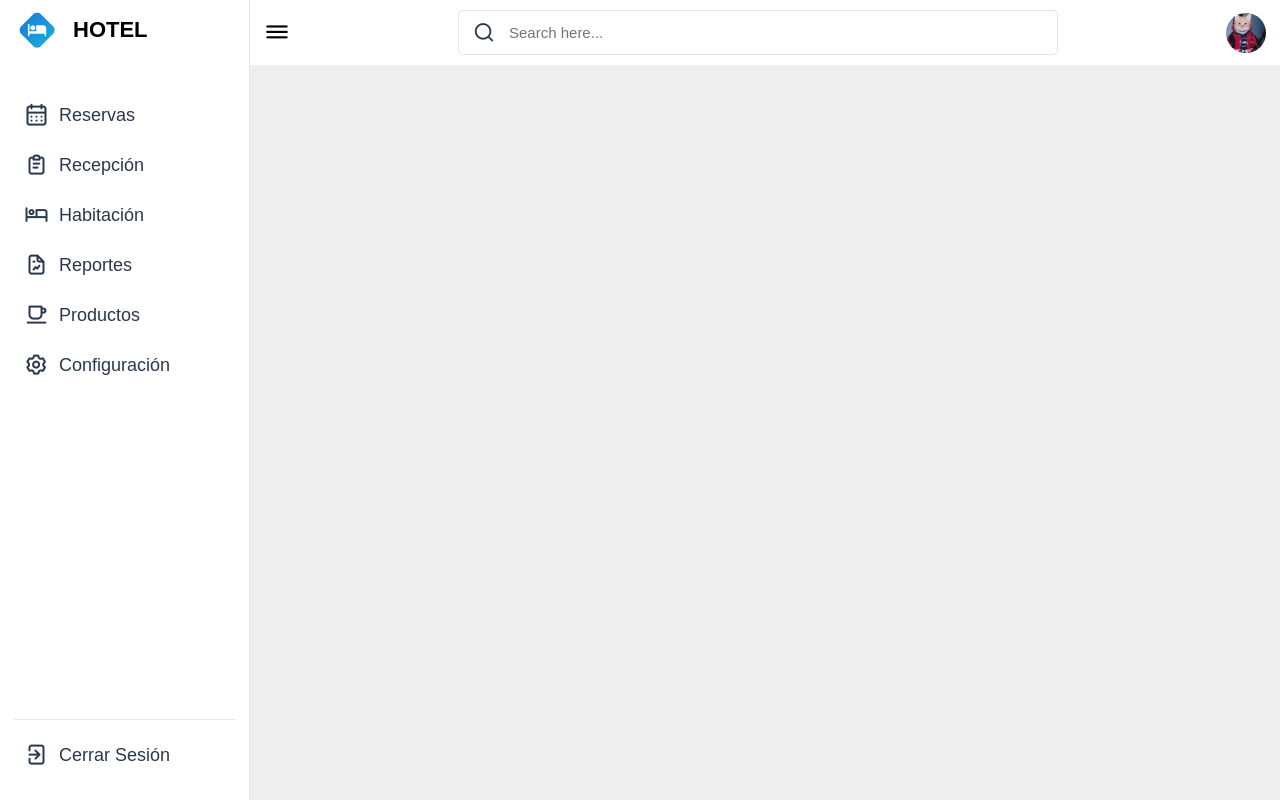
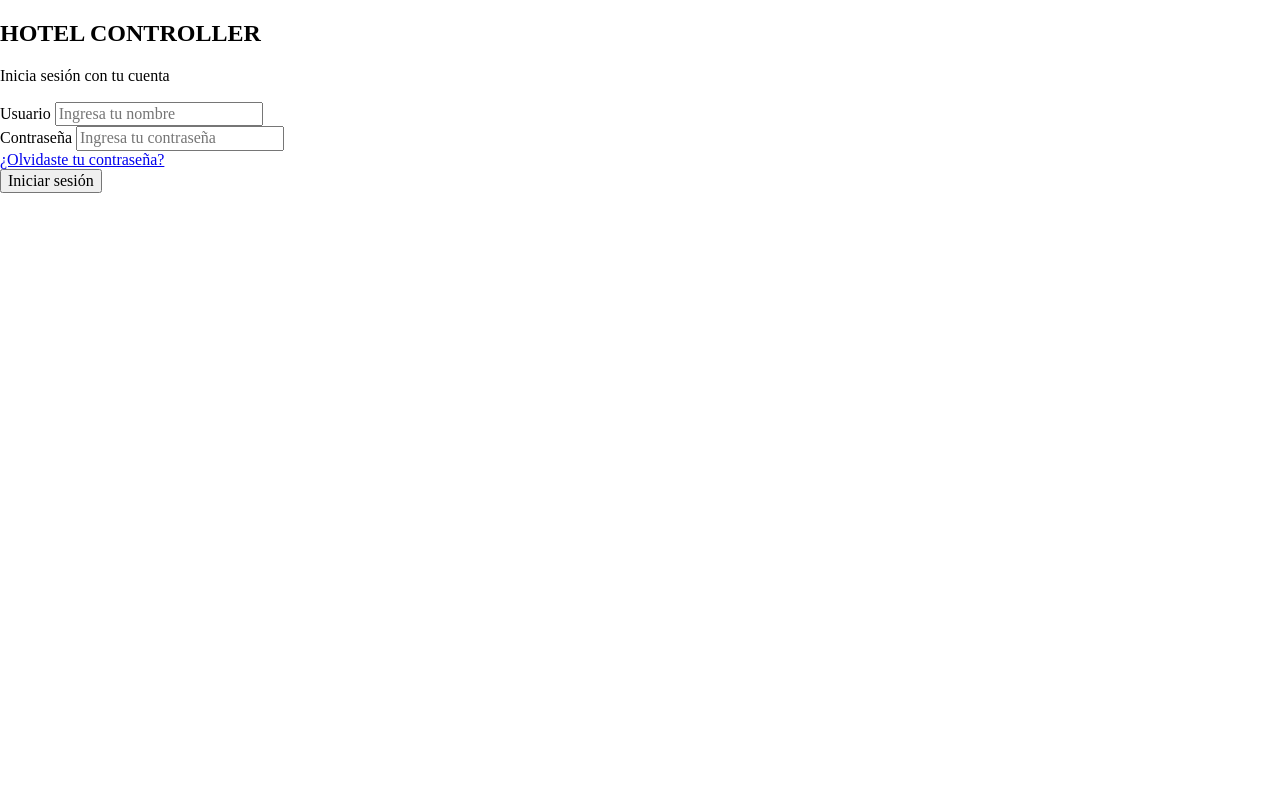
Before and after one commit to MemoArguello/Hotel_sistema, a PHP site: page / in a window 1280 px wide. Run offline with PHP 8.4, Linux system fonts and the light colour scheme; some libraries are stand-ins or nearby versions.

Commit message:
Add files via upload

```diff
--- /dev/null
+++ b/db.php
@@ -0,0 +1,5 @@
+<?php
+
+    $mysqli = new mysqli("localhost", "root", "", "hotel");
+
+?>
--- a/index.php
+++ b/index.php
@@ -1,94 +1,42 @@
 <!DOCTYPE html>
 <html lang="es">
 <head>
-    <meta charset="UTF-8">
-    <meta http-equiv="X-UA-Compatible" content="IE=edge">
+<meta charset="utf-8">
     <meta name="viewport" content="width=device-width, initial-scale=1.0">
-
-    <!----======== CSS ======== -->
-    <link rel="stylesheet" href="./CSS/style.css">
-
-    <!----===== Iconscout CSS ===== -->
-    <link rel="stylesheet" href="https://unicons.iconscout.com/release/v4.0.0/css/line.css">
-    <link href="./IMG/logo.svg" rel="icon">
+    <meta http-equiv="X-UA-Compatible" content="ie=edge">
     <title>HOTEL</title>
+    <link rel="preconnect" href="https://fonts.googleapis.com">
+    <link rel="preconnect" href="https://fonts.gstatic.com" crossorigin>
+    <link href="https://fonts.googleapis.com/css2?family=Quicksand&family=Roboto+Condensed:wght@300&display=swap" rel="stylesheet">
+    <link rel="stylesheet" href="./CSS/normalize.css">
+    <link rel="stylesheet" href="./CSS/login.css">
 </head>
 <body>
-    <nav>
-        <div class="logo-name">
-            <div class="logo-image">
-                <img src="./IMG/logo.svg" alt="">
-            </div>
+<div class="contenedor-formulario contenedor">
+        <div class="imagen-formulario">
 
-            <span class="logo_name">HOTEL</span>
         </div>
 
-        <div class="menu-items">
-            <ul class="nav-links">
-                <li><a href="#">
-                    <i class="uil uil-calendar-alt"></i>
-                    <span class="link-name">Reservas</span>
-                </a></li>
-                <li><a href="#">
-                    <i class="uil uil-clipboard-notes"></i>
-                    <span class="link-name">Recepción</span>
-                </a></li>
-                <li><a href="#">
-                    <i class="uil uil-bed"></i>
-                    <span class="link-name">Habitación</span>
-                </a></li>
-                <li><a href="#">
-                    <i class="uil uil-file-graph"></i>
-                    <span class="link-name">Reportes</span>
-                </a></li>
-                <li><a href="#">
-                    <i class="uil uil-coffee"></i>
-                    <span class="link-name">Productos</span>
-                </a></li>
-                <li><a href="#">
-                    <i class="uil uil-setting"></i>
-                    <span class="link-name">Configuración</span>
-                </a></li>
-            </ul>
-
-            <ul class="logout-mode">
-                <li><a href="#">
-                    <i class="uil uil-signout"></i>
-                    <span class="link-name">Cerrar Sesión</span>
-                </a></li>
-
-               <!-- <li class="mode">
-                    <a href="#">
-                        <i class="uil uil-moon"></i>
-                    <span class="link-name">Dark Mode</span>
-                </a>
-            -->
-                <div class="mode-toggle">
-                 <!-- <span class="switch"></span>-->
-                </div>
-            </li>
-
-            </ul>
-        </div>
-    </nav>
-
-    <section class="dashboard">
-        <div class="top">
-            <i class="uil uil-bars sidebar-toggle"></i>
-
-            <div class="search-box">
-                <i class="uil uil-search"></i>
-                <input type="text" placeholder="Search here...">
+        <form class="formulario">
+            <div class="texto-formulario">
+                <h2>HOTEL CONTROLLER</h2>
+                <p>Inicia sesión con tu cuenta</p>
             </div>
-
-            <img src="./IMG/user.jpg" alt="">
-        </div>
-
-
-
-        </div>
-    </section>
-
-    <script src="./JS/script.js"></script>
+            <div class="input">
+                <label for="usuario">Usuario</label>
+                <input placeholder="Ingresa tu nombre" type="text" id="usuario">
+            </div>
+            <div class="input">
+                <label for="contraseña">Contraseña</label>
+                <input placeholder="Ingresa tu contraseña" type="password" id="contraseña">
+            </div>
+            <div class="password-olvidada">
+                <a href="#">¿Olvidaste tu contraseña?</a>
+            </div>
+            <div class="input">
+                <input type="submit" value="Iniciar sesión">
+            </div>
+        </form>
+    </div>
 </body>
 </html>
```
Also changed, not shown: inicio.php (+78 -19 lines).
